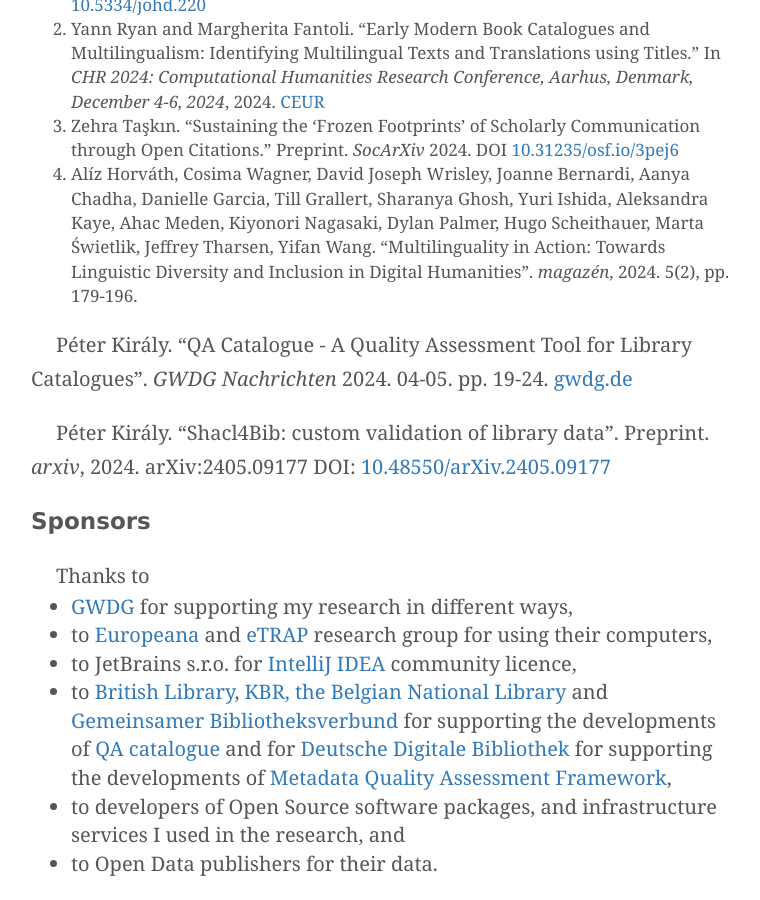
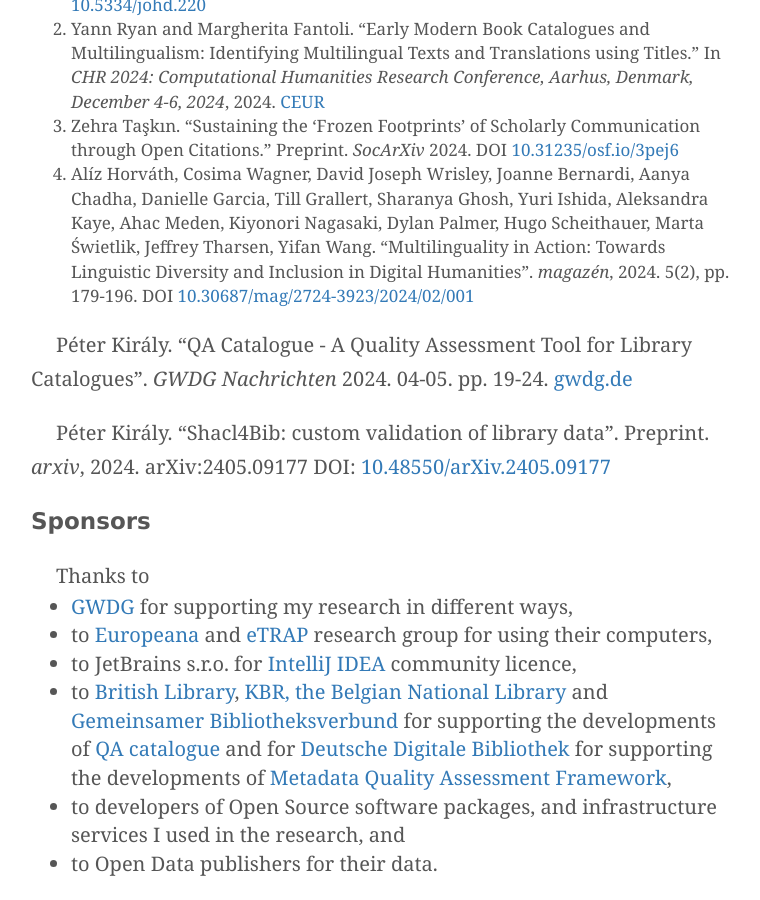
Before and after one commit to pkiraly/pkiraly.github.io, a Jekyll site: the page built from about.md, in a window 1280 px wide and 900 px high, scrolled down 19241 px. Shown: the whole window, without its empty margins (259-1019 px from the left). Built offline with Jekyll 4.4.1, drawn with Linux system fonts in a browser that asks for light colours; nearby versions of some CDN libraries; some web fonts are replaced; comment, search, counter and statistics services are not loaded.

```diff
--- a/about.md
+++ b/about.md
@@ -263,7 +263,7 @@
 1. Lorella Viola. "Editorial: Data and Workflows for Multilingual Digital Humanities." _Journal of Open Humanities Data_, 2024. 10: 37, pp. 1–6. DOI: [10.5334/johd.220](https://doi.org/10.5334/johd.220)
 2. Yann Ryan and Margherita Fantoli. "Early Modern Book Catalogues and Multilingualism: Identifying Multilingual Texts and Translations using Titles." In *CHR 2024: Computational Humanities Research Conference, Aarhus, Denmark, December 4-6, 2024*, 2024. [CEUR](https://ceur-ws.org/Vol-3834/paper135.pdf)
 3. Zehra Taşkın. "Sustaining the ‘Frozen Footprints’ of Scholarly Communication through Open Citations." Preprint. _SocArXiv_ 2024. DOI [10.31235/osf.io/3pej6](https://doi.org/10.31235/osf.io/3pej6)
-4. Alíz Horváth, Cosima Wagner, David Joseph Wrisley, Joanne Bernardi, Aanya Chadha, Danielle Garcia, Till Grallert, Sharanya Ghosh, Yuri Ishida, Aleksandra Kaye, Ahac Meden, Kiyonori Nagasaki, Dylan Palmer, Hugo Scheithauer, Marta Świetlik, Jeffrey Tharsen, Yifan Wang. "Multilinguality in Action: Towards Linguistic Diversity and Inclusion in Digital Humanities". _magazén_, 2024. 5(2), pp. 179‑196.
+4. Alíz Horváth, Cosima Wagner, David Joseph Wrisley, Joanne Bernardi, Aanya Chadha, Danielle Garcia, Till Grallert, Sharanya Ghosh, Yuri Ishida, Aleksandra Kaye, Ahac Meden, Kiyonori Nagasaki, Dylan Palmer, Hugo Scheithauer, Marta Świetlik, Jeffrey Tharsen, Yifan Wang. "Multilinguality in Action: Towards Linguistic Diversity and Inclusion in Digital Humanities". _magazén_, 2024. 5(2), pp. 179‑196. DOI [10.30687/mag/2724‑3923/2024/02/001](https://doi.org/10.30687/mag/2724‑3923/2024/02/001)
 
 Péter Király. "QA Catalogue - A Quality Assessment Tool for Library Catalogues". _GWDG Nachrichten_ 2024. 04-05. pp. 19-24. [gwdg.de](https://gwdg.de/about-us/gwdg-news/2024/GN_04-05-2024_www.pdf#page=19)
 
```
